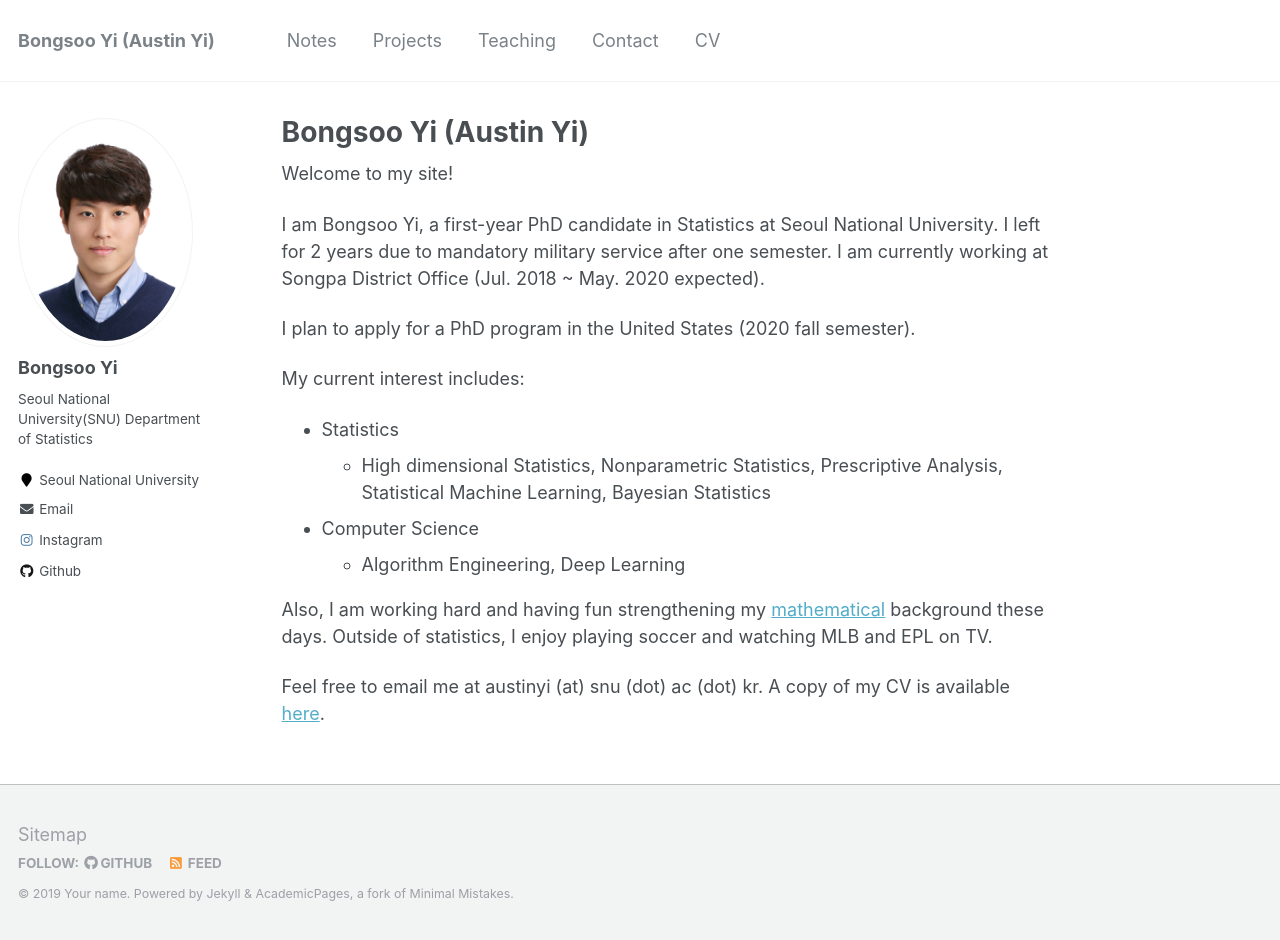
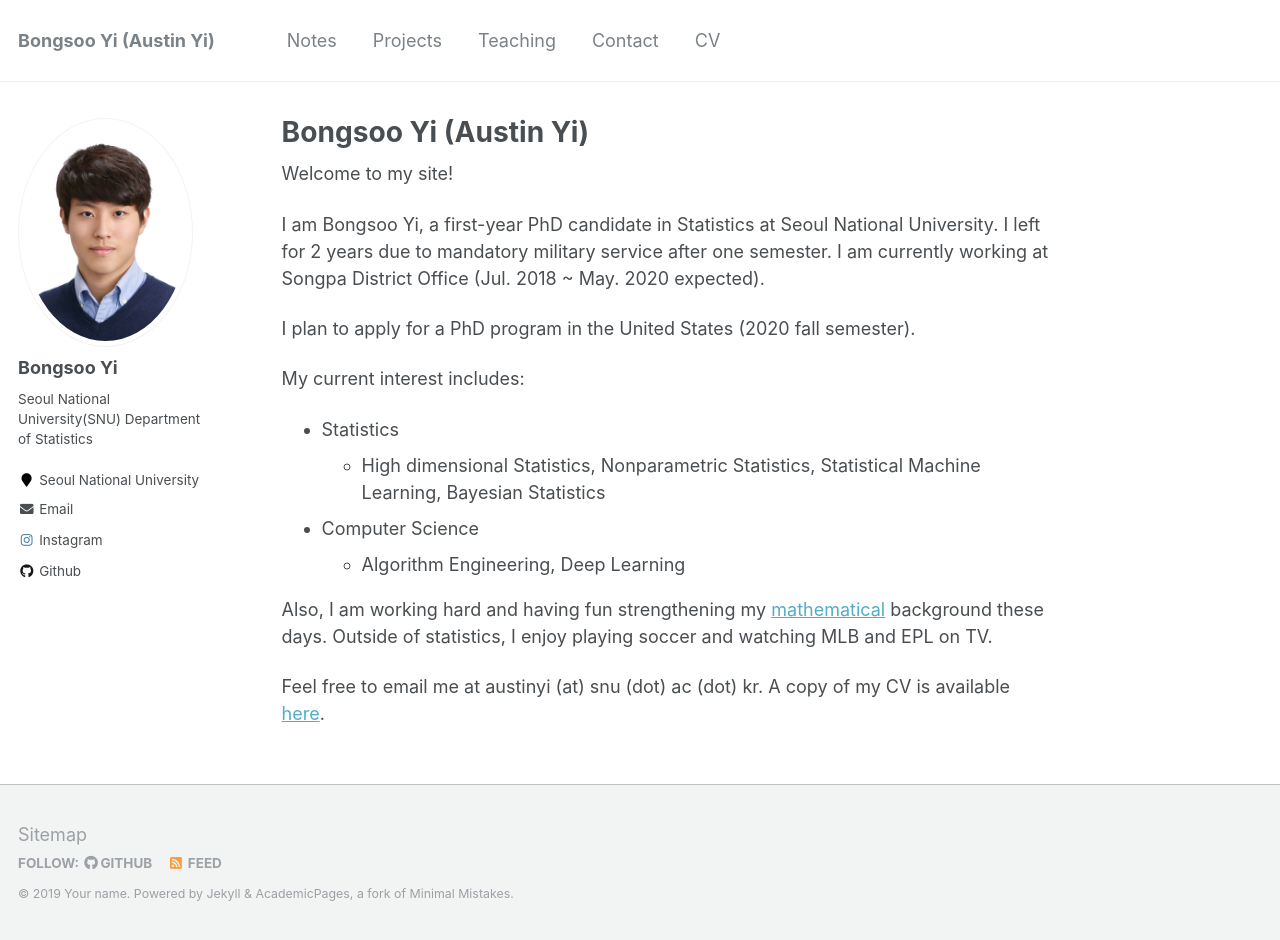
Before and after one commit to austinyi/austinyi.github.io, a Jekyll site: the page built from _pages/about.md, in a window 1280 px wide and 940 px high. Built offline with Jekyll 4.4.1, drawn with Linux system fonts in a browser that asks for light colours.

Commit message:
Update about.md

```diff
--- a/_pages/about.md
+++ b/_pages/about.md
@@ -15,7 +15,7 @@ I plan to apply for a PhD program in the United States (2020 fall semester).
 
 My current interest includes:
 * Statistics
-  * High dimensional Statistics, Nonparametric Statistics, Prescriptive Analysis, Statistical Machine Learning, Bayesian Statistics
+  * High dimensional Statistics, Nonparametric Statistics, Statistical Machine Learning, Bayesian Statistics
 * Computer Science
   * Algorithm Engineering, Deep Learning
 
```
